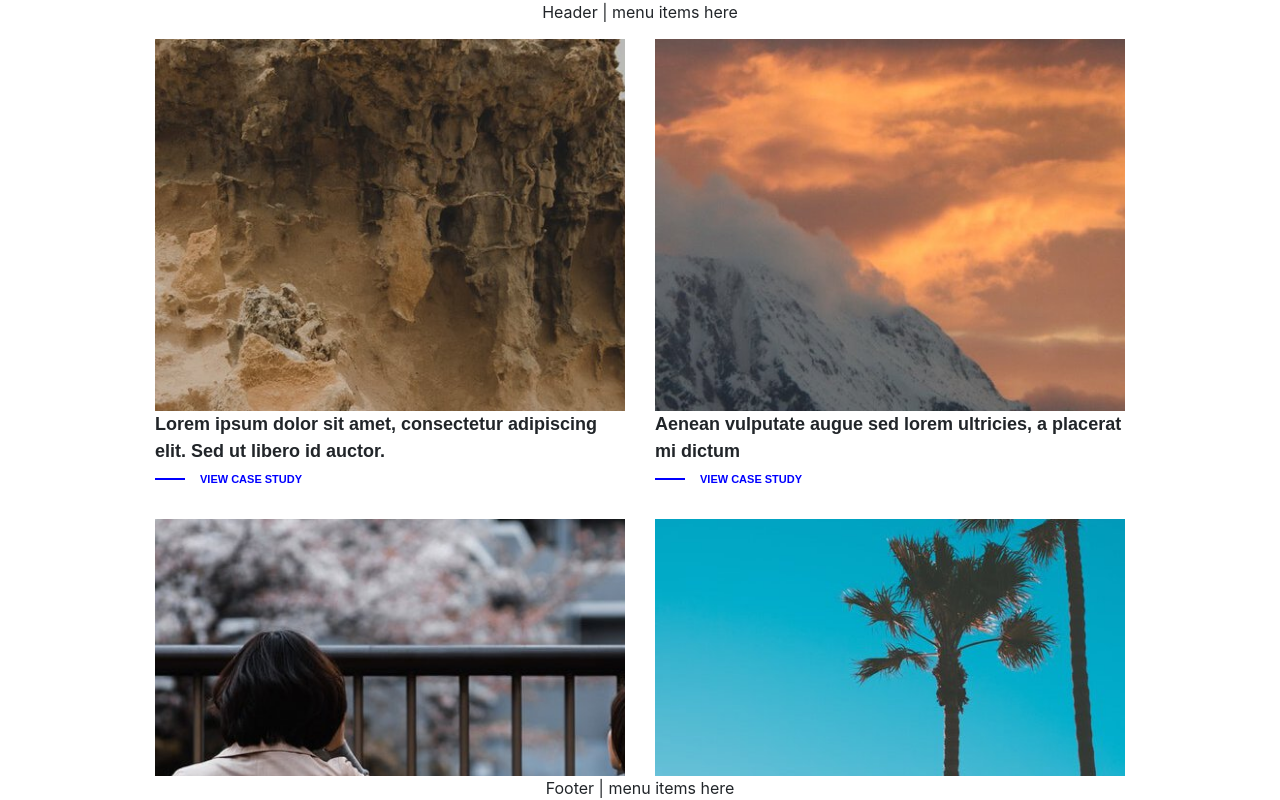
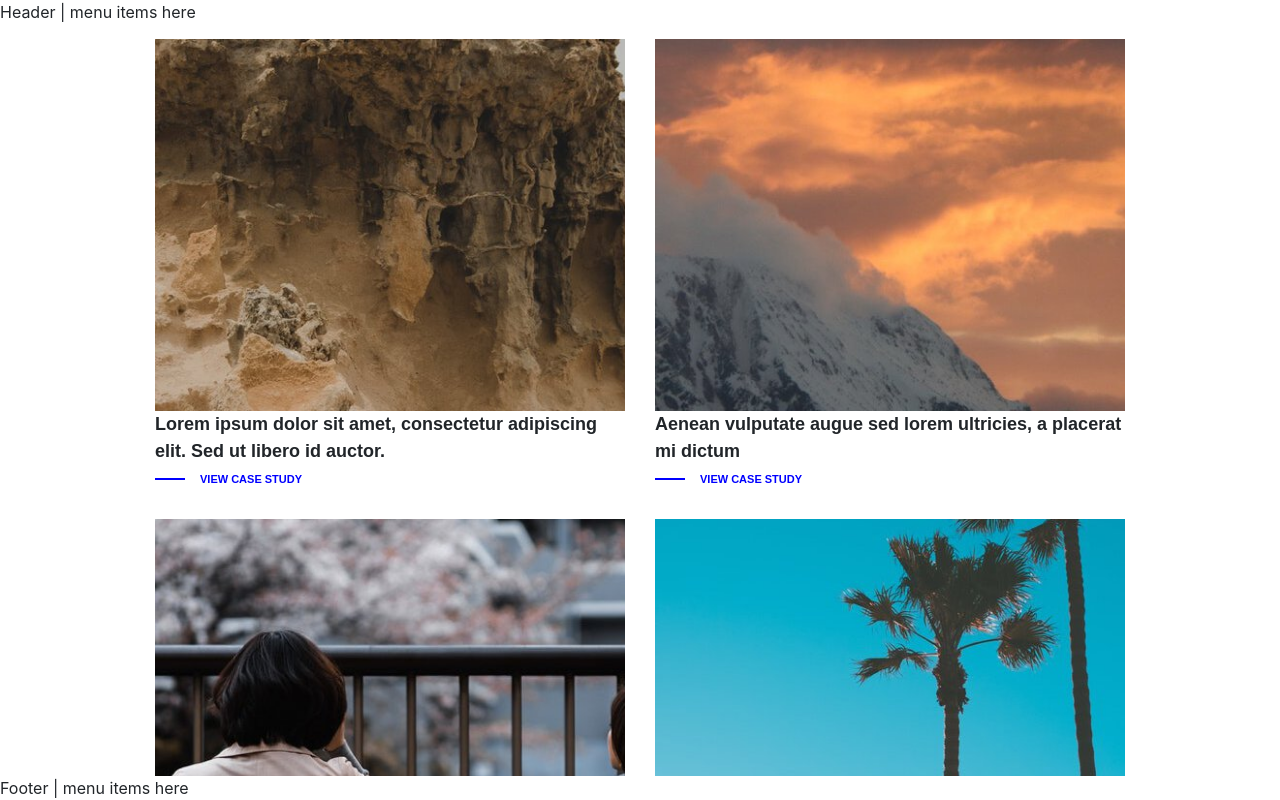
Before and after one commit to ArdenMendoza/ListingPage, a React (Create React App) app: page / in a window 1280 px wide. Built offline with nearby package versions, Linux system fonts and the light colour scheme.

Commit message:
Code cleanup

```diff
--- a/src/App.css
+++ b/src/App.css
@@ -1,5 +1,5 @@
 .App {
-  text-align: center;
+  text-align: left;
 }
 
 .App-logo {
--- a/src/components/customCard.tsx
+++ b/src/components/customCard.tsx
@@ -1,7 +1,6 @@
 import React from 'react';
 import { Card, Button } from 'react-bootstrap';
 import { Link } from 'react-router-dom';
-import data from '../feed/data.json';
 import { itemDetails } from '../feed/model';
 
 interface props {
--- a/src/pages/itemList.tsx
+++ b/src/pages/itemList.tsx
@@ -1,6 +1,4 @@
 import React from 'react';
-import { Card, Button } from 'react-bootstrap';
-import { Link } from 'react-router-dom';
 import data from '../feed/data.json';
 import CustomCard from '../components/customCard';
 
```
